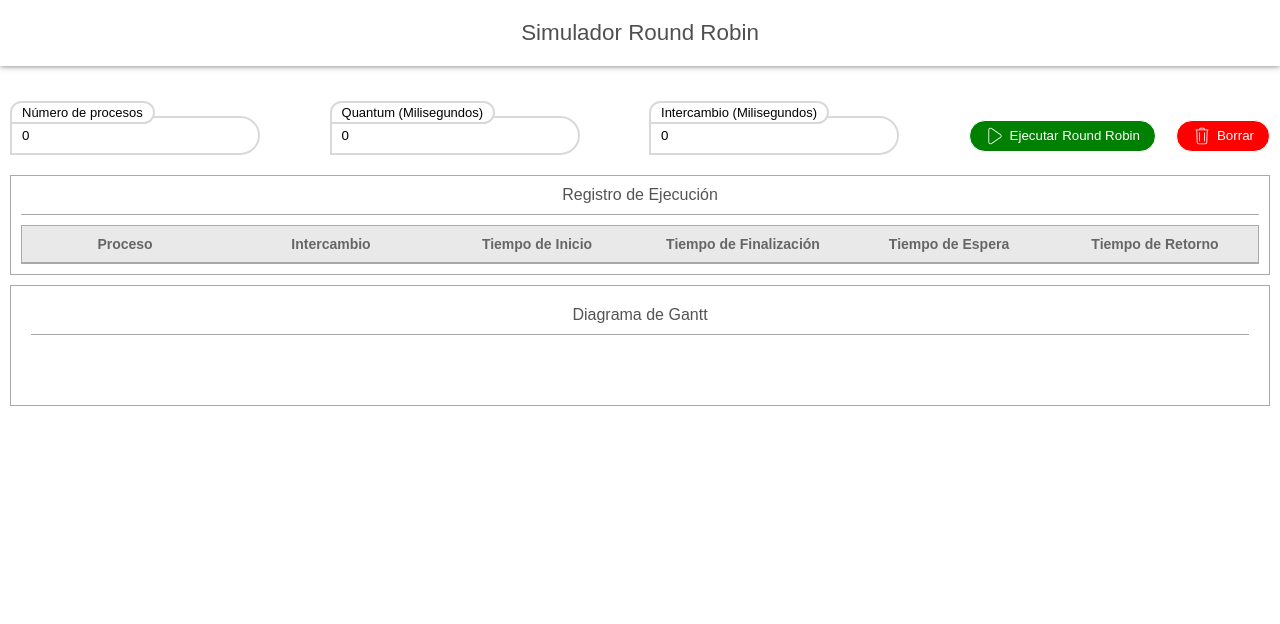
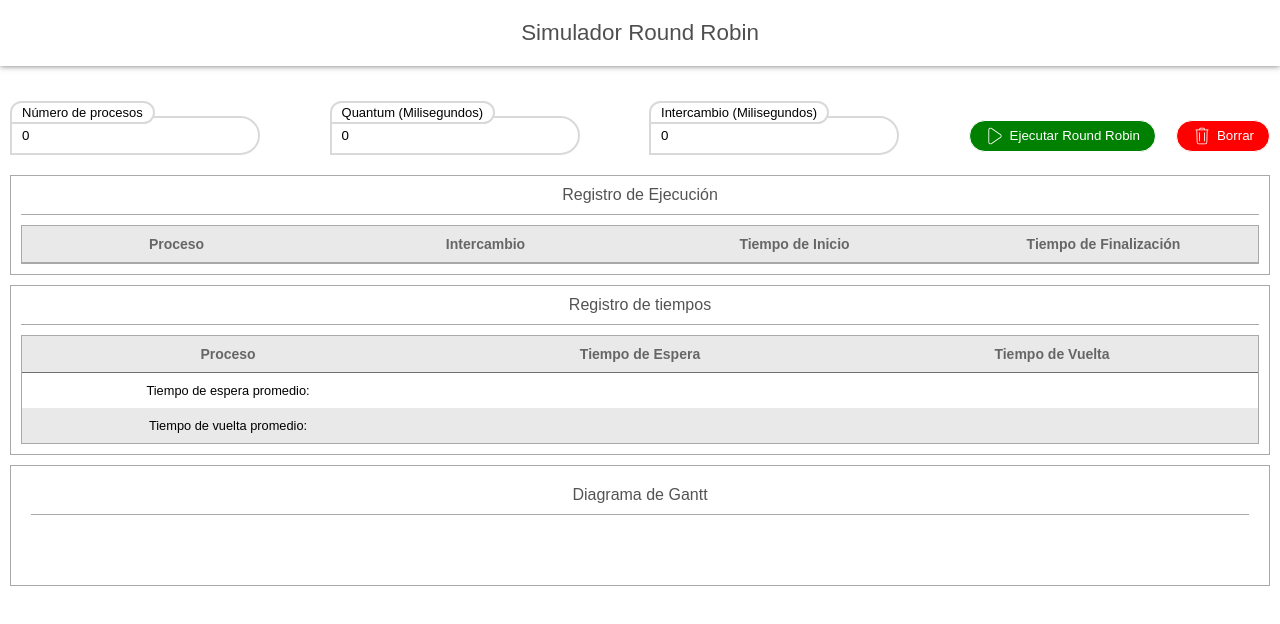
Before and after one commit to Elianruiz-ux/simulador.round.robin, a React (Create React App) app: page / in a window 1280 px wide. Shown: the top 624 px of the page. Built offline with nearby package versions, Linux system fonts and the light colour scheme.

Commit message:
solo falta calcular el tiempo de vuelta

```diff
--- a/src/App.css
+++ b/src/App.css
@@ -31,6 +31,10 @@
       background-color: rgba(0, 128, 0, 0.806);
       color: white;
       border-color: white;
+    }
+
+    &:disabled {
+      cursor: no-drop;
     }
   }
 
--- a/src/App.js
+++ b/src/App.js
@@ -10,6 +10,9 @@ function App() {
   const [intercambio, setIntercambio] = useState(0);
   const [tiempo, setTiempo] = useState(0);
   const [resultados, setResultados] = useState([]);
+  const [resultadosPromediosProceso, setResultadosPromediosProceso] = useState(
+    []
+  );
 
   const handleNumProcesosChange = (e) => {
     const numProcesos = parseInt(e.target.value);
@@ -24,7 +27,7 @@ function App() {
             quantum: 0,
             tiempoRestante: 0,
             entradasSalidas: [],
-            nuevoTiempoLLegada: 0
+            primeraVez: false,
           }))
       );
     }
@@ -52,12 +55,19 @@ function App() {
   };
 
   const handleSimulacion = () => {
-    let procesosOrdenados = JSON.parse(JSON.stringify(procesos)).sort((a, b) => a.tiempoLlegada - b.tiempoLlegada);
+    setResultados([]);
+    setTiempo(0);
+    let procesosOrdenados = JSON.parse(JSON.stringify(procesos)).sort(
+      (a, b) => a.tiempoLlegada - b.tiempoLlegada
+    );
 
     let tiempoActual = 0;
-    let tiemposRestantes = procesos.map((proceso) => parseInt(proceso.quantum));
+    let tiemposRestantes = procesosOrdenados.map((proceso) =>
+      parseInt(proceso.quantum)
+    );
     let hayProcesosPendientes = true;
     let resultadosSimulacion = [];
+    let resultadosTiempos = [];
 
     while (hayProcesosPendientes) {
       hayProcesosPendientes = false;
@@ -73,47 +83,81 @@ function App() {
           tiemposRestantes[i] -= tiempoEjecutado;
           tiempoActual += intercambio;
 
+          const inicio = tiempoActual - tiempoEjecutado - intercambio;
+          const fin = tiempoActual - intercambio;
+
           resultadosSimulacion.push({
             proceso: proceso.nombre,
-            inicio: tiempoActual - tiempoEjecutado - intercambio,
-            fin: tiempoActual - intercambio,
-            espera: 0, // Aquí debería calcularse el tiempo de espera
+            inicio: inicio,
+            fin: fin,
+            espera: inicio - proceso.tiempoLlegada, // Aquí debería calcularse el tiempo de espera
             retorno: 0, // Aquí debería calcularse el tiempo de retorno
             intercambio: intercambio,
             quantum: quantum,
           });
+          if (proceso.primeraVez === false) {
+            proceso.primeraVez = true;
+            resultadosTiempos.push({
+              proceso: proceso.nombre,
+              espera: inicio - proceso.tiempoLlegada,
+              retorno: 0,
+            });
+          }
 
           console.log("PROCESO " + proceso.nombre);
           console.log("quantum: " + quantum);
           console.log("Tiempo " + tiempoActual);
-          console.log("Tiempo restante de " + proceso.nombre + ": " + tiemposRestantes[i]);
+          console.log(
+            "Tiempo restante de " + proceso.nombre + ": " + tiemposRestantes[i]
+          );
           console.log("Tiempo después de intercambio " + tiempoActual);
 
           // Validación de entradas y salidas
           if (tiemposRestantes[i] === 0) {
             if (proceso.entradasSalidas.length > 0) {
               let entradaSalida = proceso.entradasSalidas.shift();
-              let aux = tiempoActual + entradaSalida.tiempo -intercambio;
+              let aux = tiempoActual + entradaSalida.tiempo - intercambio;
               tiemposRestantes[i] = entradaSalida.quantum;
               proceso.tiempoLlegada = aux; // Actualizar tiempo de llegada
-              procesosOrdenados.sort((a, b) => a.tiempoLlegada - b.tiempoLlegada); // Reordenar procesos por tiempo de llegada
+              procesosOrdenados.sort(
+                (a, b) => a.tiempoLlegada - b.tiempoLlegada
+              ); // Reordenar procesos por tiempo de llegada
 
-              console.log("El proceso " + proceso.nombre + " tiene una entrada/salida. Nuevo tiempo de llegada: " + aux + ", nuevo quantum: " + tiemposRestantes[i]);
+              console.log(
+                "El proceso " +
+                  proceso.nombre +
+                  " tiene una entrada/salida. Nuevo tiempo de llegada: " +
+                  aux +
+                  ", nuevo quantum: " +
+                  tiemposRestantes[i]
+              );
             } else {
               console.log("El proceso " + proceso.nombre + " ha terminado.");
             }
           }
+
+          if (tiemposRestantes[i] === 0) {
+            console.log(i);
+            const procesoEspecifico = JSON.parse(JSON.stringify(procesos));
+            console.log({ procesoEspecifico });
+            const finProceso = tiempoActual - intercambio;
+            [...resultadosTiempos].push({
+              proceso: proceso.nombre,
+              retorno: 1,
+            });
+          }
         }
-
       }
     }
 
     setTiempo(tiempoActual);
+    setResultadosPromediosProceso(resultadosTiempos);
     setResultados(resultadosSimulacion);
   };
 
   const borrar = () => {
     setResultados([]);
+    setResultadosPromediosProceso([]);
     setProcesos([]);
     setQuantum(0);
     setIntercambio(0);
@@ -142,7 +186,7 @@ function App() {
               type="number"
               value={quantum}
               onChange={(e) =>
-                setQuantum(e.target.value > 0 ? parseInt(e.target.value) : 0)
+                setQuantum(e.target.value >= 0 ? parseInt(e.target.value) : 0)
               }
             />
           </div>
@@ -153,13 +197,17 @@ function App() {
               value={intercambio}
               onChange={(e) =>
                 setIntercambio(
-                  e.target.value > 0 ? parseInt(e.target.value) : 0
+                  e.target.value >= 0 ? parseInt(e.target.value) : 0
                 )
               }
             />
           </div>
           <div className="buttons">
-            <button className="round" onClick={handleSimulacion}>
+            <button
+              className="round"
+              onClick={handleSimulacion}
+              disabled={numProcesos === 0 || quantum === 0}
+            >
               <CiPlay1 /> <span>Ejecutar Round Robin</span>
             </button>
             {/* <button className="add" onClick={addProcess}>
@@ -185,7 +233,7 @@ function App() {
                         type="number"
                         value={proceso.quantum}
                         onChange={(e) =>
-                          e.target.value > 0
+                          e.target.value >= 0
                             ? handleProcesoChange(
                                 index,
                                 "quantum",
@@ -201,7 +249,7 @@ function App() {
                         type="number"
                         value={proceso.tiempoLlegada}
                         onChange={(e) =>
-                          e.target.value > 0
+                          e.target.value >= 0
                             ? handleProcesoChange(
                                 index,
                                 "tiempoLlegada",
@@ -232,7 +280,7 @@ function App() {
                             type="number"
                             value={es.tiempo}
                             onChange={(e) =>
-                              e.target.value > 0
+                              e.target.value >= 0
                                 ? handleEntradaSalidaChange(
                                     index,
                                     "tiempo",
@@ -249,7 +297,7 @@ function App() {
                             type="number"
                             value={es.quantum}
                             onChange={(e) =>
-                              e.target.value > 0
+                              e.target.value >= 0
                                 ? handleEntradaSalidaChange(
                                     index,
                                     "quantum",
@@ -286,8 +334,8 @@ function App() {
                   <th>Intercambio</th>
                   <th>Tiempo de Inicio</th>
                   <th>Tiempo de Finalización</th>
-                  <th>Tiempo de Espera</th>
-                  <th>Tiempo de Retorno</th>
+                  {/* <th>Tiempo de Espera</th>
+                  <th>Tiempo de vuelta</th> */}
                 </tr>
               </thead>
               <tbody>
@@ -298,14 +346,14 @@ function App() {
                       <td></td>
                       <td>{registro.inicio}</td>
                       <td>{registro.fin}</td>
-                      <td>{registro.espera}</td>
-                      <td>{registro.retorno}</td>
+                      {/* <td>{registro.espera}</td>
+                      <td>{registro.retorno}</td> */}
                     </tr>
                     {index !== resultados.length - 1 && (
                       <tr>
                         <td>Intercambio </td>
                         <td colSpan="1">{registro.intercambio}</td>{" "}
-                        <td colSpan="4"></td>
+                        <td colSpan="2"></td>
                       </tr>
                     )}
                   </React.Fragment>
@@ -314,24 +362,52 @@ function App() {
             </table>
           </div>
         </div>
-        {/* <div className="tiempos">
-        <div>
-          <p>Tiempo de espera promedio:</p>
-          <p className="promedio">
-            {executionLog.length > 0 &&
-              executionLog.reduce((acc, curr) => acc + curr.waitingTime, 0) /
-                executionLog.length}
-          </p>
+        <div className="tableContainer">
+          <h3>Registro de tiempos</h3>
+          <div className="table">
+            <table>
+              <thead>
+                <tr>
+                  <th>Proceso</th>
+                  <th>Tiempo de Espera</th>
+                  <th>Tiempo de Vuelta</th>
+                </tr>
+              </thead>
+              <tbody>
+                {resultadosPromediosProceso.map((registro, index) => (
+                  <tr key={index}>
+                    <td>{registro.proceso}</td>
+                    <td>{registro.espera}</td>
+                    <td>{registro.retorno}</td>
+                  </tr>
+                ))}
+
+                <tr>
+                  <td>Tiempo de espera promedio: </td>
+                  <td colSpan="1">
+                    {resultadosPromediosProceso.length > 0 &&
+                      resultadosPromediosProceso.reduce(
+                        (acc, curr) => acc + curr.espera,
+                        0
+                      ) / resultadosPromediosProceso.length}
+                  </td>
+                </tr>
+                <tr>
+                  <td>Tiempo de vuelta promedio: </td>
+                  <td></td>
+                  <td>
+                    {resultadosPromediosProceso.length > 0 &&
+                      resultadosPromediosProceso.reduce(
+                        (acc, curr) => acc + curr.retorno,
+                        0
+                      ) / resultadosPromediosProceso.length}
+                  </td>
+                </tr>
+              </tbody>
+            </table>
+          </div>
         </div>
-        <div>
-          <p>Tiempo de retorno promedio:</p>
-          <p className="promedio">
-            {executionLog.length > 0 &&
-              executionLog.reduce((acc, curr) => acc + curr.turnaroundTime, 0) /
-                executionLog.length}
-          </p>
-        </div>
-      </div> */}
+
         <div className="containerGant">
           <h3>Diagrama de Gantt</h3>
           <div className="gant">
```
